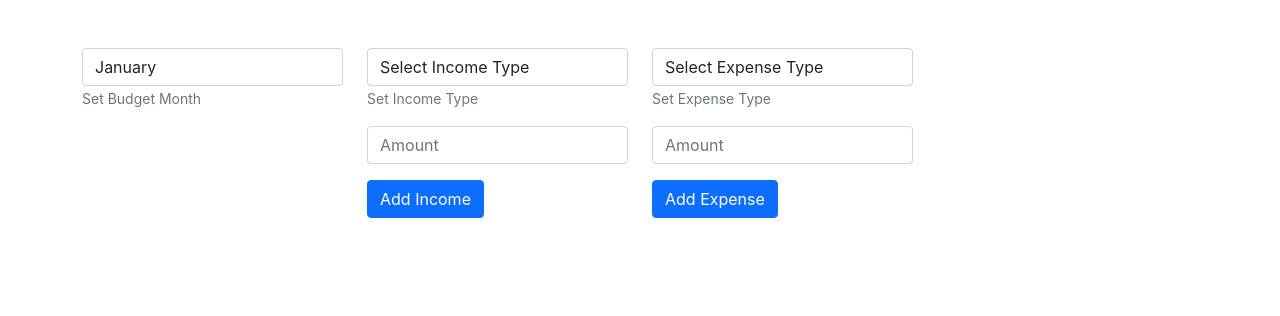
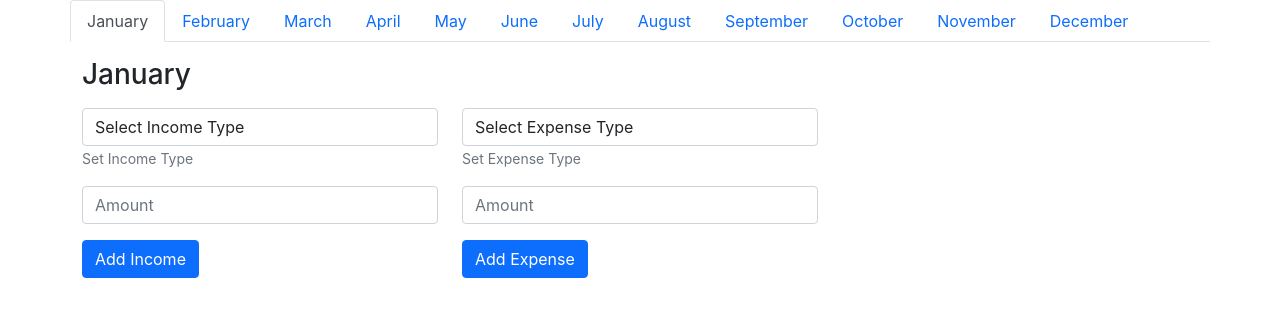
Before and after one commit to danielruffolodeveloper/superbudget-pwa, a React (Create React App) app in the folder client/: page / in a window 1280 px wide. Shown: the top 316 px of the page. Built offline with nearby package versions, Linux system fonts and the light colour scheme.

Commit message:
add tab names

```diff
--- a/client/src/App.js
+++ b/client/src/App.js
@@ -1,7 +1,7 @@
-import { useEffect,useState } from 'react';
+import { useEffect, useState } from 'react';
 
 // bootstrap
-import { Container, Row, Col } from 'react-bootstrap';
+import { Container, Row, Col, Tabs, Tab } from 'react-bootstrap';
 
 // components
 import ExpenseForm from './components/ExpenseForm';
@@ -17,7 +17,6 @@ function App() {
 
   // set global state
   // should we lift this up to a higher level?
-  const [budgetPeriod, setBudgetPeriod] = useState("");
   const [expenses, setBudgetExpenses] = useState([]);
   const [incomes, setBudgetIncomes] = useState([]);
 
@@ -38,25 +37,44 @@ function App() {
     return acc + curr.amount;
   }, 0);
 
-
+  // function to return array of month names
+  const getMonthNames = () => {
+    const monthNames = ["January", "February", "March", "April", "May", "June",
+      "July", "August", "September", "October", "November", "December"
+    ];
+    return monthNames;
+  }
 
   return (
     <Container>
-      <Row className="mt-5">
-        <Col xs={12} md={3}>
-          <BudgetPeriod setPeriod={setBudgetPeriod} period={budgetPeriod}  />
+      <Row>
+        <Tabs defaultActiveKey="January" id="uncontrolled-tab-example" className="mb-3">
+          {getMonthNames().map(month => (
+            <Tab eventKey={month} title={month} >
+
+              <Row>
+                <Col>
+                  <h3>{month}</h3>
                 </Col>
-        <Col xs={12} md={3}>
-          <IncomeForm setBudgetIncomes={setBudgetIncomes} budgetIncomes={incomes}/>
+              </Row>
+
+              <Row className="mt-2">
+                <Col xs={12} md={4}>
+                  <IncomeForm setBudgetIncomes={setBudgetIncomes} budgetIncomes={incomes} />
                   <IncomeList budgetIncomes={incomes} />
                 </Col>
-        <Col xs={12} md={3}>
+                <Col xs={12} md={4}>
                   <ExpenseForm setBudgetExpenses={setBudgetExpenses} budgetExpenses={expenses} />
                   <ExpenseList budgetExpenses={expenses} />
                 </Col>
-        <Col xs={12} md={3}>
+                <Col xs={12} md={4}>
                   <BudgetSummary expenseLabels={expenseLabels} expenseAmounts={expenseAmounts} ttlIncome={totalIncomes} />
                 </Col>
+              </Row>
+
+            </Tab>
+          ))}
+        </Tabs>
       </Row>
     </Container>
   );
```
Lines whose indentation alone changed are shown as unchanged.
